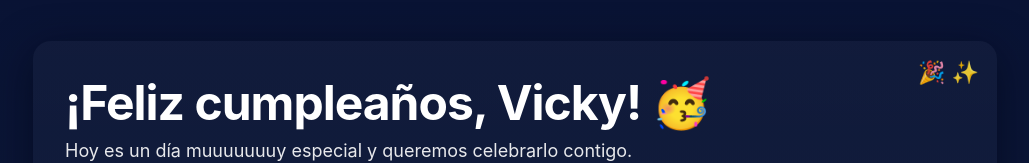
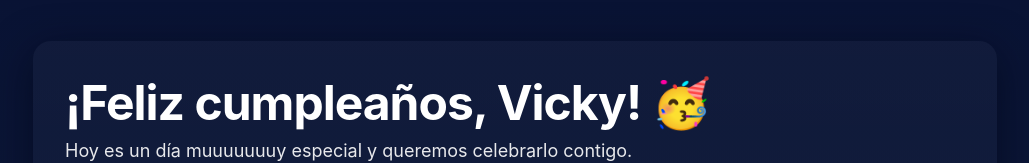
Before and after one commit to Javs8356/cumple_vicky, a plain HTML site: page index.html in a window 1280 px wide. Shown: the part 221-384 px from the top of the page, without its empty margins (125-1154 px from the left). Drawn offline with Linux system fonts and the light colour scheme.

Commit message:
Update index.html

```diff
--- a/index.html
+++ b/index.html
@@ -36,7 +36,6 @@
   <div class="wrap">
     <div class="card" role="main" aria-labelledby="title">
       <div class="confetti" id="confetti"></div>
-      <div class="sparkles">🎉 ✨</div>
 
       <header>
         <h1 id="title">¡Feliz cumpleaños, Vicky! 🥳</h1>
```
